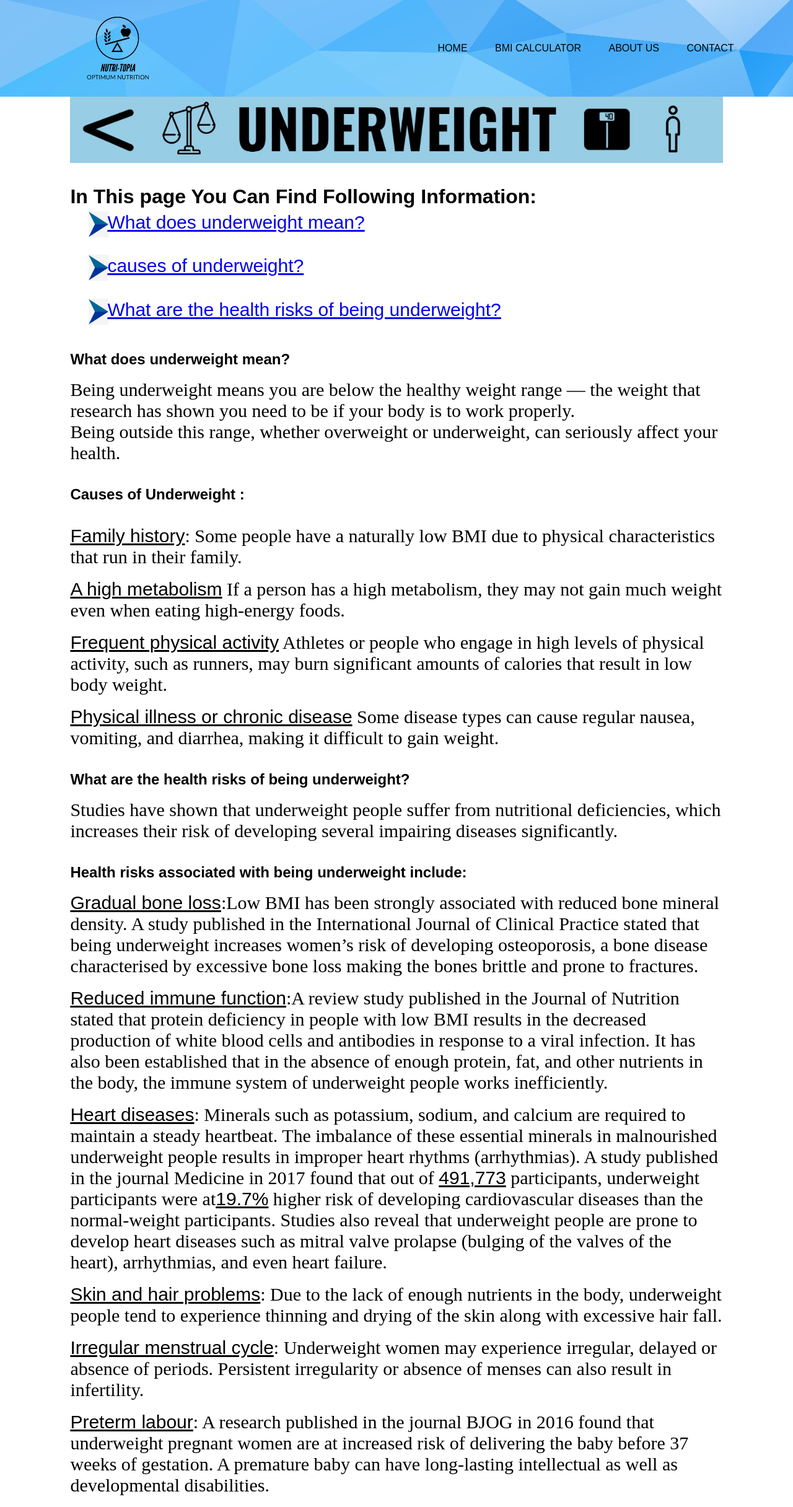
After one commit to venkatsaiemani/webpages, a PHP site: page /underweight.html in a window 1280 px wide. The commit adds this page. Shown: the whole page at 62% size. Run offline with PHP 8.4, Linux system fonts and the light colour scheme.

Commit message:
bmi added and linked to other files

```diff
--- a/CSS/style.css
+++ b/CSS/style.css
@@ -2,6 +2,9 @@
     margin: 0;
     padding:0;
     font-family: sans-serif;
+}
+html{
+    scroll-behavior: smooth;
 }
 .banner{
     width: 100%;
--- a/about.css
+++ b/about.css
@@ -2,6 +2,9 @@
     margin: 0;
     padding:0;
     font-family: sans-serif;
+}
+html{
+    scroll-behavior: smooth;
 }
 .details
 {
@@ -53,7 +56,7 @@ p{
     width: 80%;
     margin: auto;
     text-align: center;
-    padding-top: 100px;
+    padding-top: 50px;
 }
 .col{
     flex-basis: 44%;
@@ -71,7 +74,6 @@ p{
     margin-left: 5px;
     margin-right: 30px;
     border-radius: 50%;
-
 }
 .footer{
     padding:40px 0;
--- a/about.html
+++ b/about.html
@@ -45,7 +45,7 @@
             </div>
         </section>
         <section class="team">
-             <h1 Style ="font-family: 'Franklin Gothic Medium', 'Arial Narrow', Arial, sans-serif;">My Team</h1><br>
+             <u><h1 Style ="font-family: 'Franklin Gothic Medium', 'Arial Narrow', Arial, sans-serif; font-size: 2cm;">MY TEAM</h1><br><br></u>
              <div class="row">
                  <div class="col">
                      <img src="/male.jpeg">
--- a/forms.js
+++ b/forms.js
@@ -70,7 +70,7 @@ function validateForm() {
     if((nameErr && emailErr && mobileErr && secondpassword && firstpassword) == true) {
 
        alert("succesfully sign up");
-        window.location.replace("index.html");
+        window.location.replace("profile.html");
 
     }else {
         alert("Recheck the values");
--- a/index.html
+++ b/index.html
@@ -47,7 +47,7 @@
           <a href="index.html">Home</a>
       </li>
       <li>
-          <a href="#">About us</a>
+          <a href="about.html">About us</a>
       </li>
       <li>
           <a href="#">privacy policy</a>
--- a/login.html
+++ b/login.html
@@ -33,7 +33,7 @@
 
      if((emailErr && passwordErr) == true) {
          alert("Sucessfully loged in")
-       window.location.replace("profile.html");
+       window.location.replace("babaihtmlfile.html");
    }else {
        alert("Recheck the values ");
    }
--- /dev/null
+++ b/underweight.html
@@ -0,0 +1,108 @@
+<html>
+    <head>
+        <link rel="stylesheet" href="./CSS/style.css">
+        <style>
+
+      .containner{
+          padding-inline-start:3cm;
+          padding-inline-end: 3cm;
+      }
+      .arrow {
+         border: solid black;
+         border-width: 0 2px 2px 0;
+         display: inline-block;
+         padding: 3px;
+      }
+
+      .right {
+         transform: rotate(-45deg);
+        -webkit-transform: rotate(-45deg);
+    }
+    .banner1{
+        padding-inline-start:3cm;
+          padding-inline-end: 3cm;
+    }
+    .navbarin{
+        padding-inline-start:3cm;
+          padding-inline-end: 3cm;
+    }
+    p{
+       font-family:Times New Roman;
+       font-size:30px;
+    }
+    ul {
+      list-style: none;
+    }
+    .navigator p{
+      background: url(/bullet.jfif) no-repeat ;
+      background-size: 32px;
+      background-position: 0 5px;
+      line-height: 1.5625;
+      padding: 10px 0px 4px 30px;
+      padding-top: 0px;
+      padding-bottom: 6px;
+      margin-left: 1em;
+    }
+        </style>
+    </head>
+    <body>
+        <div class="navbarin" style="background-color:paleblue;width:85.25%; height:2cm; background-image:url(/bmbgimg.jpeg);">
+            <img src ="NUTRI-TOPIA-logos_black.png" alt="" width="155px" height="155px" >
+            <ul>
+                <li><a href="index.html">Home</a></li>
+             <li><a href="babaihtmlfile.html">BMI Calculator</a></li>
+              <li><a href="about.html">about us</a></li>
+              <li><a href="#">contact</a></li>
+            </ul>
+          </div>
+          <div class="banner1">
+            <img src="/underweightbanner.jpeg" width="100%">
+          </div><br><br>
+          <div>
+
+          </div>
+
+        <div class="containner">
+            <h1>In This page You Can Find Following Information:</h1>
+            <div class="navigator">
+            <p><a href="#What does underweight mean?">What does underweight mean?</a></p><br>
+            <p><a href="#causes of underweight?">causes of underweight?</a></p><br>
+            <p><a href="#What are the health risks of being underweight?">What are the health risks of being underweight?</a></p><br>
+            </div>
+            <a name="What does underweight mean?"></a>
+        <br><h2>What does underweight mean?</h2><br>
+        <p> Being underweight means you are below the healthy weight range — the weight that research has shown you need to be if your body is to work properly.<br>
+           Being outside this range, whether overweight or underweight, can seriously affect your health.
+          </p>
+          <br>
+          <br>
+          <a name="causes of underweight?"></a>
+            <h2>Causes of Underweight :</h2>
+              <br><br>
+             <ul >
+                <li><p><u>Family history</u>: Some people have a naturally low BMI due to physical characteristics that run in their family.</p></li><br>
+               <li><p><u>A high metabolism</u> If a person has a high metabolism, they may not gain much weight even when eating high-energy foods.</p></li><br>
+                <li><p><u>Frequent physical activity</u> Athletes or people who engage in high levels of physical activity, such as runners, may burn significant amounts of calories that result in low body weight.</p></li><br>
+                <li><p><u>Physical illness or chronic disease</u> Some disease types can cause regular nausea, vomiting, and diarrhea, making it difficult to gain weight.</p></li><br>
+             </ul><br>
+           <a name="What are the health risks of being underweight?"></a>
+          <h2> What are the health risks of being underweight?</h2><br>
+          <p>
+            Studies have shown that underweight people suffer from nutritional deficiencies, which increases their risk of developing several impairing diseases significantly. </p>
+            <br><br><h2>Health risks associated with being underweight include:</h2> <br>
+              <ul >
+                  <li><p><u>Gradual bone loss</u>:Low BMI has been strongly associated with reduced bone mineral density.
+                A study published in the International Journal of Clinical Practice stated that being underweight increases women’s risk of developing osteoporosis, a bone disease characterised by excessive bone loss making the bones brittle and prone to fractures.</p></li><br>
+                <li><p><u>Reduced immune function</u>:A review study published in the Journal of Nutrition stated that protein deficiency in people with low BMI results in the decreased production of white blood cells and antibodies in response to a viral infection.
+                It has also been established that in the absence of enough protein, fat, and other nutrients in the body, the immune system of underweight people works inefficiently. </p></li><br>
+                <li><p><u>Heart diseases</u>: Minerals such as potassium, sodium, and calcium are required to maintain a steady heartbeat. The imbalance of these essential minerals in malnourished underweight people results in improper heart rhythms (arrhythmias).
+                 A study published in the journal Medicine in 2017 found that out of <u>491,773</u> participants, underweight participants were at<u>19.7%</u> higher risk of developing cardiovascular diseases than the normal-weight participants.
+                 Studies also reveal that underweight people are prone to develop heart diseases such as mitral valve prolapse (bulging of the valves of the heart), arrhythmias, and even heart failure. </p></li><br>
+                <li><p><u>Skin and hair problems</u>: Due to the lack of enough nutrients in the body, underweight people tend to experience thinning and drying of the skin along with excessive hair fall.  </p></li><br>
+                <li><p><u>Irregular menstrual cycle</u>: Underweight women may experience irregular, delayed or absence of periods. Persistent irregularity or absence of menses can also result in infertility.</p></li><br>
+               <li><p><u>Preterm labour</u>: A research published in the journal BJOG in 2016 found that underweight pregnant women are at increased risk of delivering the baby before 37 weeks of gestation.
+                A premature baby can have long-lasting intellectual as well as developmental disabilities.</p></li><br>
+            </ul>
+        </div>
+        </body>
+</html>
```
Also changed, not shown: babaihtmlfile.html (added, +272 -0 lines), overweight.html (added, +10 -0 lines), arrow.jfif (added), blackdot.png (added), bmbgimg.jpeg (added), bmibody.jpeg (added), bmisteps.jpeg (added), bullet.jfif (added), underweightbanner.jpeg (added).
